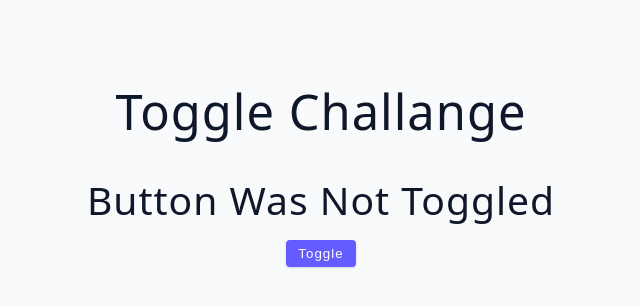
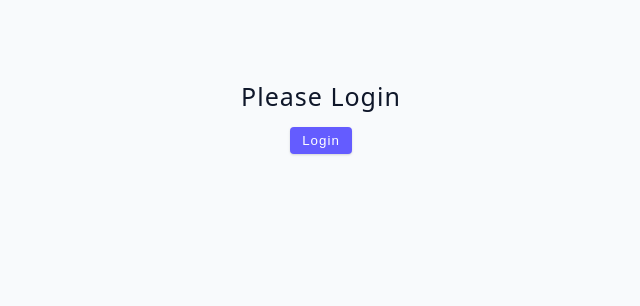
Before and after one commit to Radexman/advanced-react, a React (Vite) app: page / in a window 1280 px wide. Shown: the top 306 px of the page, without its empty margins (319-959 px from the left). Built offline with nearby package versions, Linux system fonts and the light colour scheme.

Commit message:
User Challenge

```diff
--- a/src/App.jsx
+++ b/src/App.jsx
@@ -1,4 +1,4 @@
-import Starter from './tutorial/Conditional Rendering/06-toggle-challange';
+import Starter from './tutorial/Conditional Rendering/07-user-challenge';
 
 function App() {
 	return (
--- /dev/null
+++ b/src/tutorial/Conditional Rendering/07-user-challenge.jsx
@@ -0,0 +1,44 @@
+import { useState } from 'react';
+
+const UserChallenge = () => {
+	const [user, setUser] = useState(null);
+
+	const login = () => {
+		// normally connect to db or api
+		setUser({ name: 'emilia' });
+	};
+
+	const logout = () => {
+		setUser(null);
+	};
+
+	return (
+		<div>
+			{user ? (
+				<div>
+					<h4>Hello there, {user.name}</h4>
+					<button
+						type='button'
+						className='btn'
+						onClick={logout}
+					>
+						logout
+					</button>
+				</div>
+			) : (
+				<div>
+					<h4>Please login</h4>
+					<button
+						type='button'
+						className='btn'
+						onClick={login}
+					>
+						login
+					</button>
+				</div>
+			)}
+		</div>
+	);
+};
+
+export default UserChallenge;
```
